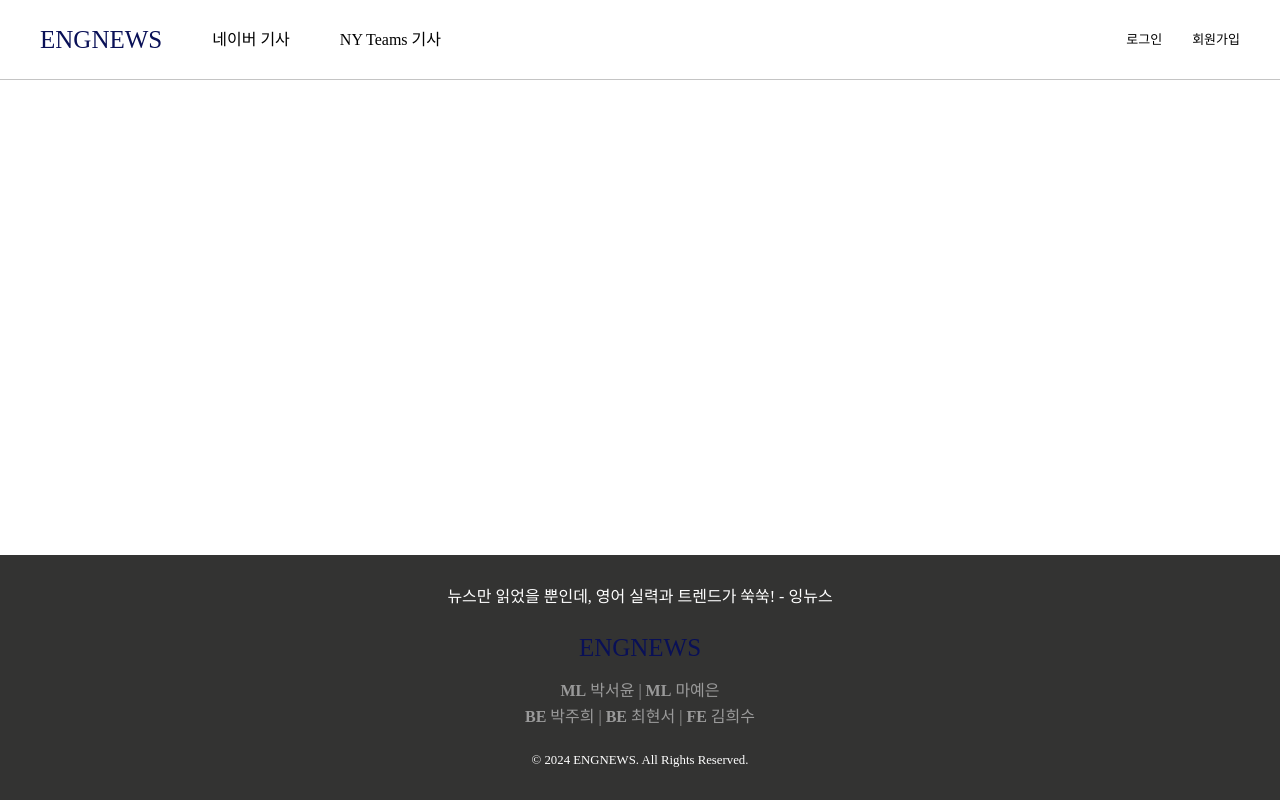
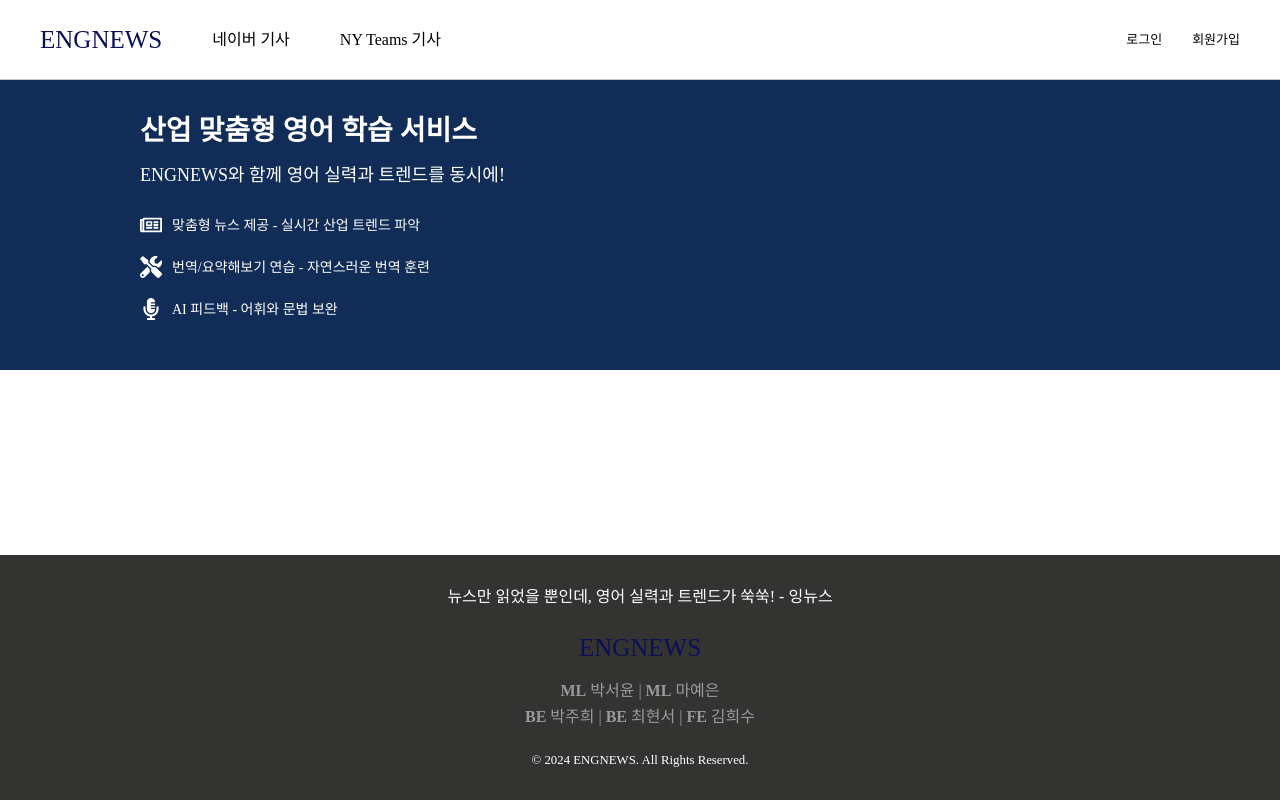
Before and after one commit to Heesu01/EngNews, a React (Create React App) app: page /main in a window 1280 px wide. Built offline with nearby package versions, Linux system fonts and the light colour scheme; a web font is replaced by a local one.

Commit message:
feat: 메인페이지 배너 추가

```diff
--- a/src/pages/Main.js
+++ b/src/pages/Main.js
@@ -1,7 +1,15 @@
-import React from "react";
+import styled from "styled-components";
+
+import Banner from "../components/Banner";
 
 const Main = () => {
-  return <div></div>;
+  return (
+    <Container>
+      <Banner />
+    </Container>
+  );
 };
 
+const Container = styled.div``;
+
 export default Main;
```
